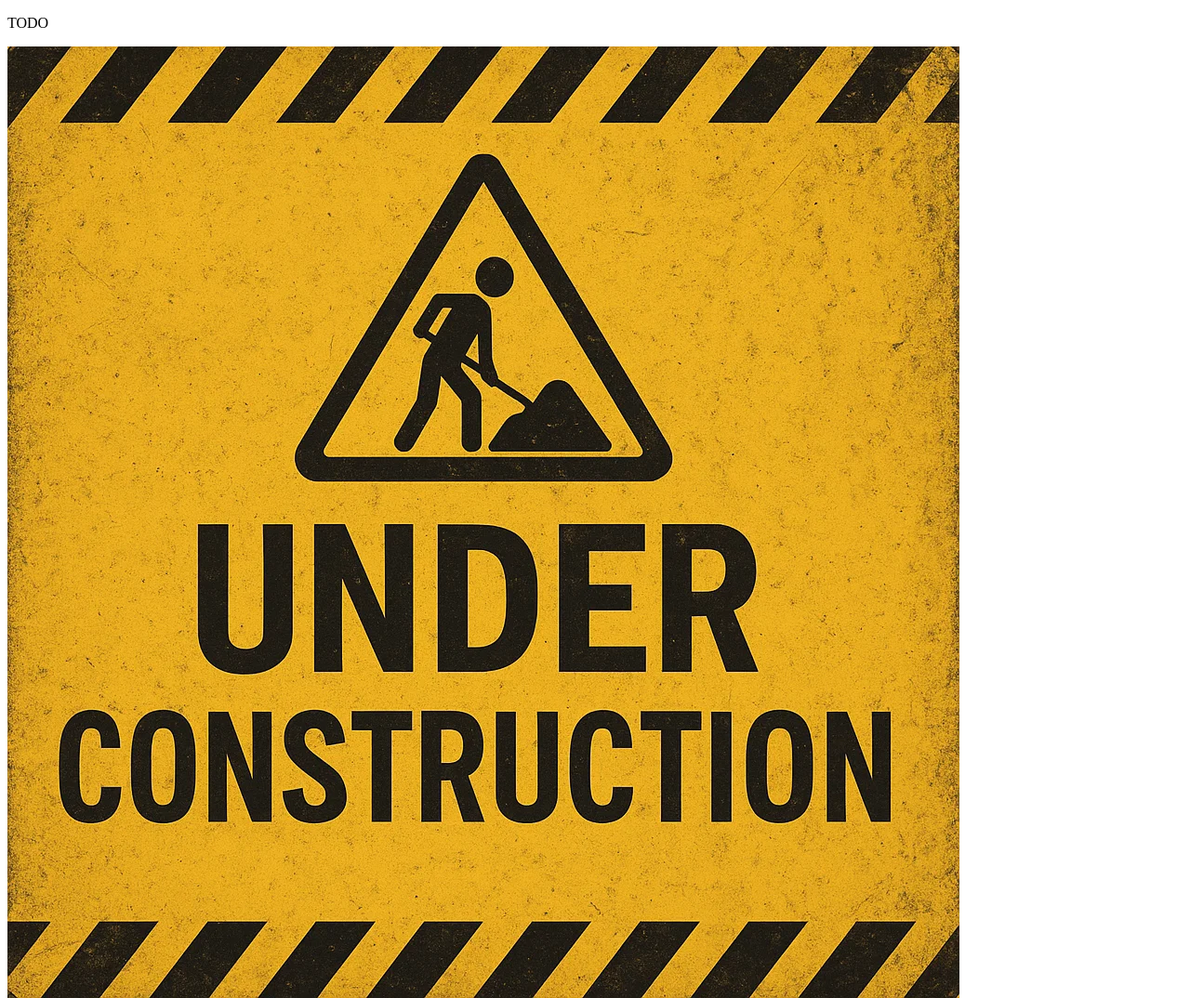
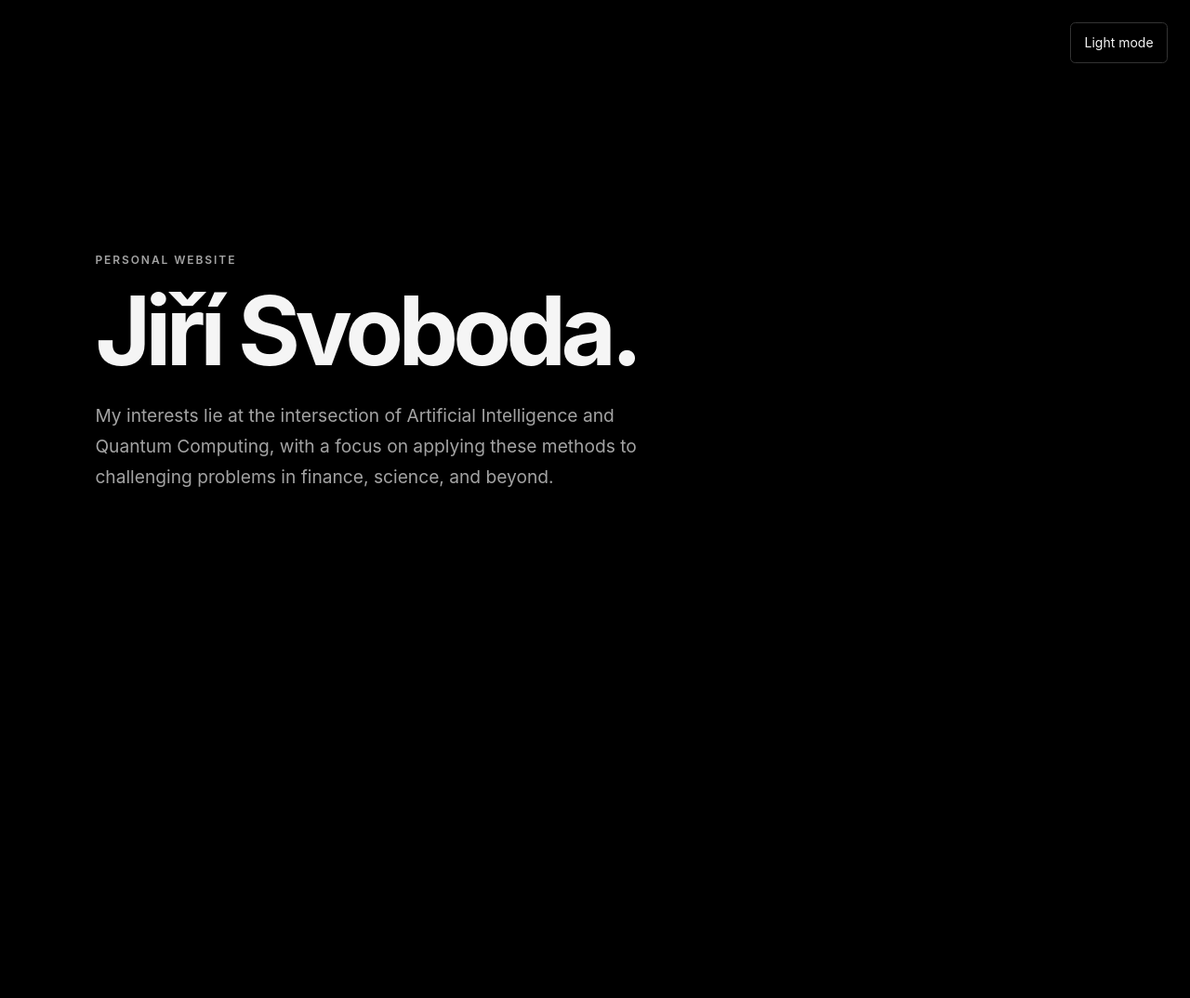
Before and after one commit to jiris124/jiris124.github.io, a plain HTML site: page index.html in a window 1280 px wide. Shown: the whole page at 93% size. After the commit the page ends 800 px from the top, so only its background shows below. Drawn offline with Linux system fonts and the light colour scheme.

Commit message:
Create simple info page

```diff
--- a/index.html
+++ b/index.html
@@ -1,16 +1,66 @@
-<!DOCTYPE html>
-<html lang="cs">
+<!doctype html>
+<html lang="en" data-theme="dark">
 <head>
-	<meta charset="UTF-8">
-	<meta name="viewport" content="width=device-width, initial-scale=1.0">
-	<title>Jiří Svoboda</title>
-	<meta name="description" content="Osobní webová stránka.">
+  <meta charset="utf-8">
+  <meta name="viewport" content="width=device-width, initial-scale=1">
+  <meta name="description" content="A personal website — introduction coming soon.">
+  <meta name="theme-color" content="#000000" id="theme-color">
 
-	<link rel="stylesheet" href="style.css">
+  <title>Jiří Svoboda</title>
+
+  <script>
+    (() => {
+      const root = document.documentElement;
+      const savedTheme = localStorage.getItem("theme");
+
+      if (savedTheme === "light") {
+        root.dataset.theme = "light";
+      }
+
+      document.addEventListener("DOMContentLoaded", () => {
+        const button = document.getElementById("theme-toggle");
+        const themeColor = document.getElementById("theme-color");
+
+        const updateTheme = (theme) => {
+          const isLight = theme === "light";
+          root.dataset.theme = theme;
+          button.textContent = isLight ? "Dark mode" : "Light mode";
+          button.setAttribute("aria-label", `Switch to ${isLight ? "dark" : "light"} mode`);
+          themeColor.content = isLight ? "#ffffff" : "#000000";
+        };
+
+        updateTheme(root.dataset.theme);
+
+        button.addEventListener("click", () => {
+          const nextTheme = root.dataset.theme === "dark" ? "light" : "dark";
+          localStorage.setItem("theme", nextTheme);
+          updateTheme(nextTheme);
+        });
+      });
+    })();
+  </script>
+
+  <link rel="stylesheet" href="style.css">
 </head>
 
 <body>
-	<p>TODO</p>
-	<img src="under_construction.webp" />
+  <button
+    class="theme-toggle"
+    id="theme-toggle"
+    type="button"
+    aria-label="Switch to light mode"
+  >
+    Light mode
+  </button>
+
+  <main class="intro">
+    <section class="intro__content" aria-labelledby="intro-title">
+      <p class="intro__label">Personal website</p>
+      <h1 class="intro__title" id="intro-title">Jiří Svoboda.</h1>
+      <p class="intro__text">
+        My interests lie at the intersection of Artificial Intelligence and Quantum Computing, with a focus on applying these methods to challenging problems in finance, science, and beyond.
+      </p>
+    </section>
+  </main>
 </body>
 </html>
--- a/style.css
+++ b/style.css
@@ -0,0 +1,107 @@
+:root {
+  color-scheme: dark;
+  --background: #000;
+  --text: #f5f5f5;
+  --muted: #a3a3a3;
+  --border: #333;
+}
+
+:root[data-theme="light"] {
+  color-scheme: light;
+  --background: #fff;
+  --text: #111;
+  --muted: #5f5f5f;
+  --border: #d8d8d8;
+}
+
+*,
+*::before,
+*::after {
+  box-sizing: border-box;
+}
+
+html,
+body {
+  min-height: 100%;
+}
+
+html {
+  background: var(--background);
+}
+
+body {
+  margin: 0;
+  background: var(--background);
+  color: var(--text);
+  font-family: Inter, ui-sans-serif, system-ui, -apple-system, BlinkMacSystemFont,
+    "Segoe UI", sans-serif;
+  line-height: 1.5;
+}
+
+.theme-toggle {
+  position: fixed;
+  z-index: 1;
+  top: 1.5rem;
+  right: 1.5rem;
+  padding: 0.65rem 0.9rem;
+  border: 1px solid var(--border);
+  border-radius: 0.35rem;
+  background: var(--background);
+  color: var(--text);
+  font: inherit;
+  font-size: 0.875rem;
+  cursor: pointer;
+}
+
+.theme-toggle:hover {
+  border-color: var(--muted);
+}
+
+.theme-toggle:focus-visible {
+  outline: 2px solid var(--text);
+  outline-offset: 3px;
+}
+
+.intro {
+  display: grid;
+  min-height: 100vh;
+  min-height: 100svh;
+  align-items: center;
+  padding: clamp(5rem, 9vw, 8rem) clamp(1.5rem, 8vw, 8rem);
+}
+
+.intro__content {
+  width: min(42rem, 100%);
+}
+
+.intro__label {
+  margin: 0 0 1rem;
+  color: var(--muted);
+  font-size: 0.75rem;
+  font-weight: 600;
+  letter-spacing: 0.16em;
+  text-transform: uppercase;
+}
+
+.intro__title {
+  margin: 0;
+  font-size: clamp(3rem, 8vw, 6.5rem);
+  font-weight: 700;
+  letter-spacing: -0.055em;
+  line-height: 1;
+}
+
+.intro__text {
+  max-width: 38rem;
+  margin: 1.5rem 0 0;
+  color: var(--muted);
+  font-size: clamp(1rem, 1.8vw, 1.2rem);
+  line-height: 1.7;
+}
+
+@media (max-width: 32rem) {
+  .theme-toggle {
+    top: 1rem;
+    right: 1rem;
+  }
+}
```
Also changed, not shown: under_construction.webp (deleted), 1 other file.
